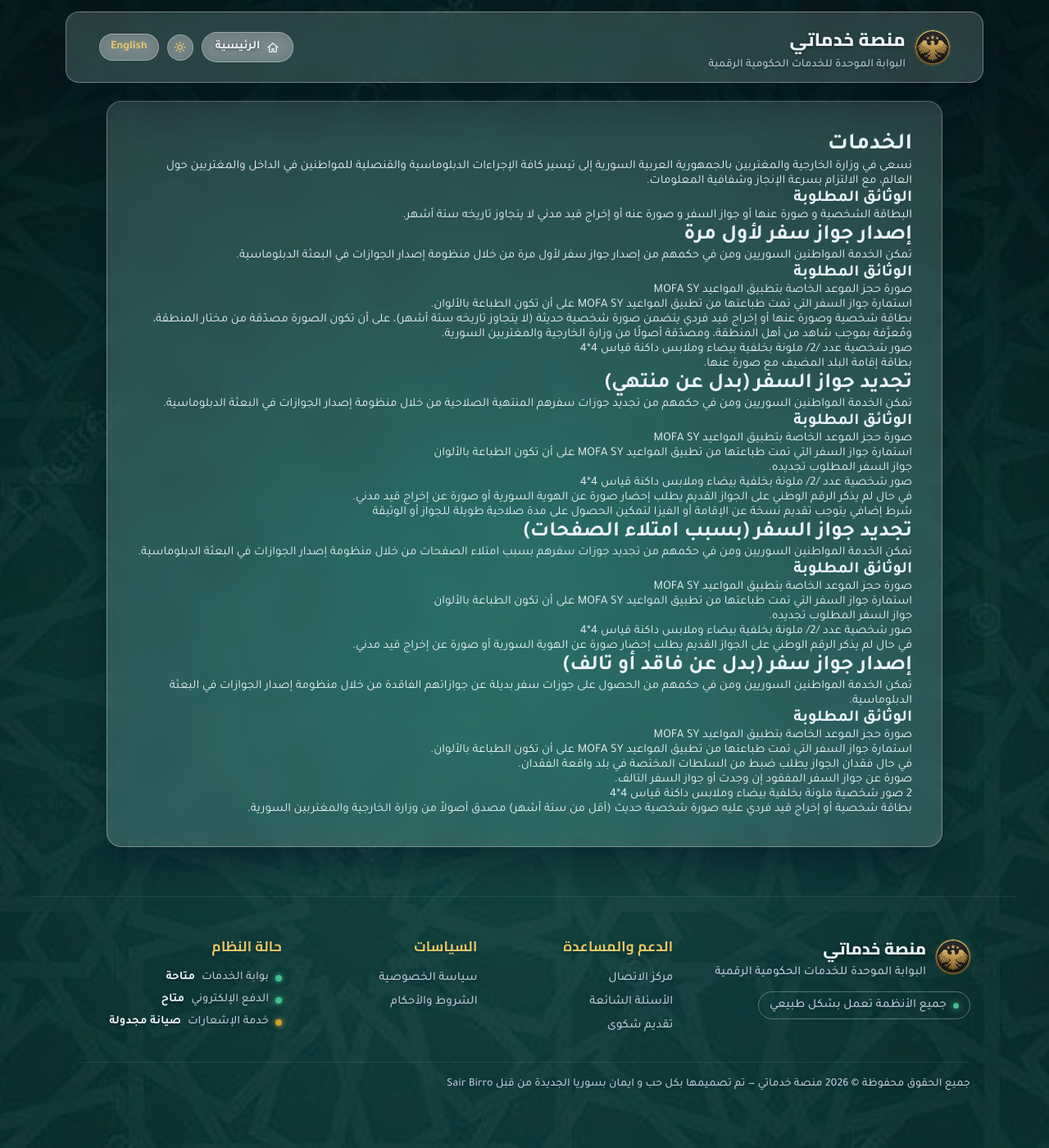
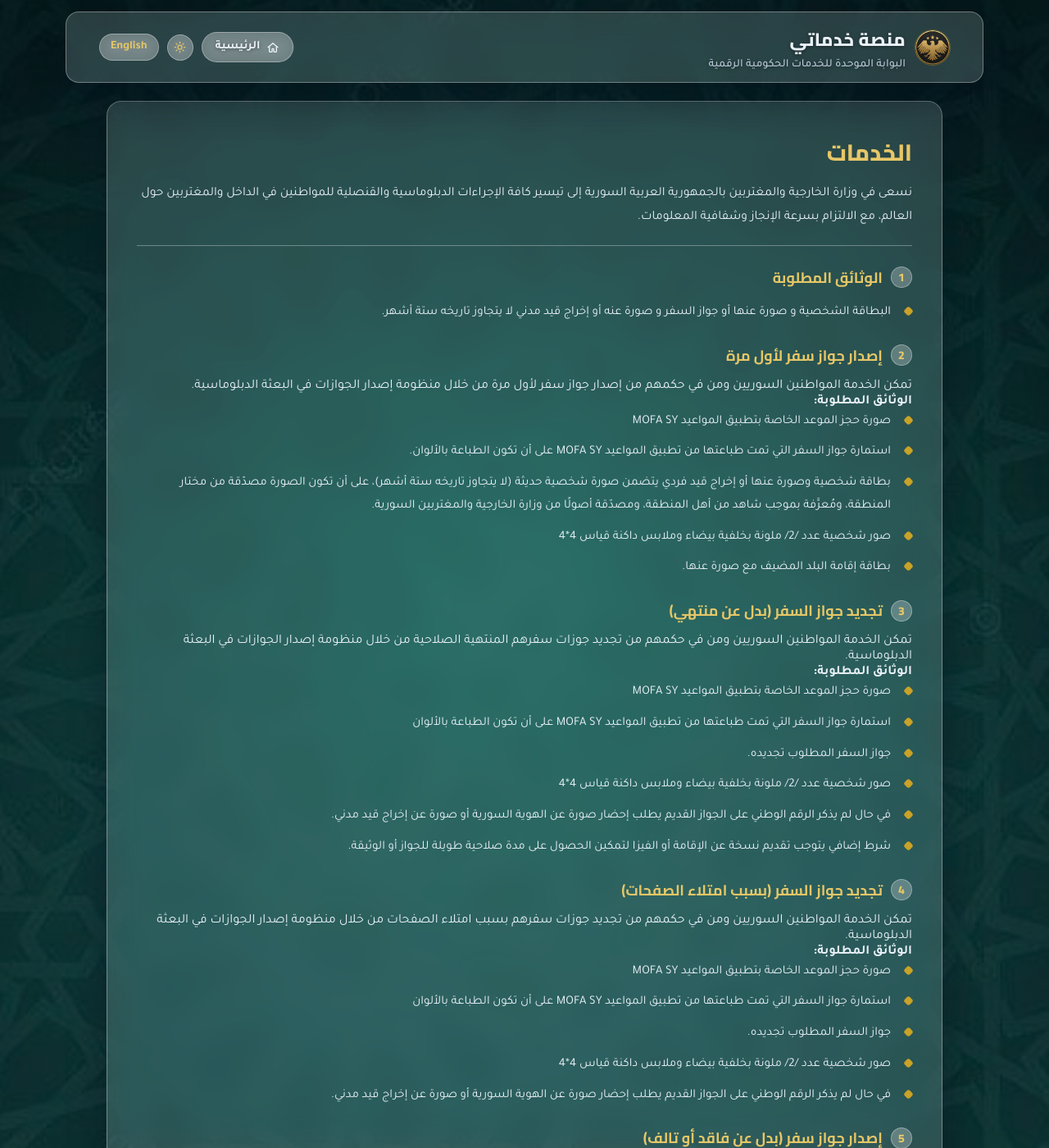
Before and after one commit to sairbirro/kadamat, a Jekyll site: the page built from page1.html, in a window 1280 px wide and 1400 px high. Shown: the whole window at 82% size. Built offline with Jekyll 4.4.1, drawn with Linux system fonts in a browser that asks for light colours.

Commit message:
Update page title and content sections in HTML

```diff
--- a/page1.html
+++ b/page1.html
@@ -1,58 +1,72 @@
 ---
 layout: default
-title: "العنوان"
+title: "الخدمات"
 ---
 
   <main class="page-content">
     <div class="content-card">
+      <h2 class="page-title" data-i18n="pageTitle">الخدمات</h2>
+      <p class="page-lead" data-i18n="pageLead">نسعى في وزارة الخارجية والمغتربين بالجمهورية العربية السورية إلى تيسير كافة الإجراءات الدبلوماسية والقنصلية للمواطنين في الداخل والمغتربين حول العالم، مع الالتزام بسرعة الإنجاز وشفافية المعلومات.</p>
 
-      <h2 style="font-size:28px;">الخدمات</h2>
-      <p style="font-size:15px;">نسعى في وزارة الخارجية والمغتربين بالجمهورية العربية السورية إلى تيسير كافة الإجراءات الدبلوماسية والقنصلية للمواطنين في الداخل والمغتربين حول العالم، مع الالتزام بسرعة الإنجاز وشفافية المعلومات.</p>
+      <div class="content-section">
+        <h3><span class="sec-num">1</span> <span data-i18n="sec1Title">الوثائق المطلوبة</span></h3>
+        <ul class="req-list">
+          <li data-i18n="sec1Item1">البطاقة الشخصية و صورة عنها أو جواز السفر و صورة عنه أو إخراج قيد مدني لا يتجاوز تاريخه ستة أشهر.</li>
+        </ul>
+      </div>
 
-      <h3 style="font-size:20px;">الوثائق المطلوبة</h3>
-      <p style="font-size:15px;">البطاقة الشخصية و صورة عنها أو جواز السفر و صورة عنه أو إخراج قيد مدني لا يتجاوز تاريخه ستة أشهر.</p>
+      <div class="content-section">
+        <h3><span class="sec-num">2</span> <span data-i18n="sec2Title">إصدار جواز سفر لأول مرة</span></h3>
+        <p data-i18n="sec2Lead">تمكن الخدمة المواطنين السوريين ومن في حكمهم من إصدار جواز سفر لأول مرة من خلال منظومة إصدار الجوازات في البعثة الدبلوماسية.</p>
+        <strong data-i18n="sec2ReqLabel">الوثائق المطلوبة:</strong>
+        <ul class="req-list">
+          <li data-i18n="sec2Item1">صورة حجز الموعد الخاصة بتطبيق المواعيد MOFA SY</li>
+          <li data-i18n="sec2Item2">استمارة جواز السفر التي تمت طباعتها من تطبيق المواعيد MOFA SY على أن تكون الطباعة بالألوان.</li>
+          <li data-i18n="sec2Item3">بطاقة شخصية وصورة عنها أو إخراج قيد فردي يتضمن صورة شخصية حديثة (لا يتجاوز تاريخه ستة أشهر)، على أن تكون الصورة مصدّقة من مختار المنطقة، ومُعرَّفة بموجب شاهد من أهل المنطقة، ومصدّقة أصولًا من وزارة الخارجية والمغتربين السورية.</li>
+          <li data-i18n="sec2Item4">صور شخصية عدد /2/ ملونة بخلفية بيضاء وملابس داكنة قياس 4*4</li>
+          <li data-i18n="sec2Item5">بطاقة إقامة البلد المضيف مع صورة عنها.</li>
+        </ul>
+      </div>
 
-      <h2 style="font-size:26px;">إصدار جواز سفر لأول مرة</h2>
-      <p style="font-size:15px;">تمكن الخدمة المواطنين السوريين ومن في حكمهم من إصدار جواز سفر لأول مرة من خلال منظومة إصدار الجوازات في البعثة الدبلوماسية.</p>
+      <div class="content-section">
+        <h3><span class="sec-num">3</span> <span data-i18n="sec3Title">تجديد جواز السفر (بدل عن منتهي)</span></h3>
+        <p data-i18n="sec3Lead">تمكن الخدمة المواطنين السوريين ومن في حكمهم من تجديد جوزات سفرهم المنتهية الصلاحية من خلال منظومة إصدار الجوازات في البعثة الدبلوماسية.</p>
+        <strong data-i18n="sec3ReqLabel">الوثائق المطلوبة:</strong>
+        <ul class="req-list">
+          <li data-i18n="sec3Item1">صورة حجز الموعد الخاصة بتطبيق المواعيد MOFA SY</li>
+          <li data-i18n="sec3Item2">استمارة جواز السفر التي تمت طباعتها من تطبيق المواعيد MOFA SY على أن تكون الطباعة بالألوان</li>
+          <li data-i18n="sec3Item3">جواز السفر المطلوب تجديده.</li>
+          <li data-i18n="sec3Item4">صور شخصية عدد /2/ ملونة بخلفية بيضاء وملابس داكنة قياس 4*4</li>
+          <li data-i18n="sec3Item5">في حال لم يذكر الرقم الوطني على الجواز القديم يطلب إحضار صورة عن الهوية السورية أو صورة عن إخراج قيد مدني.</li>
+          <li data-i18n="sec3Item6">شرط إضافي يتوجب تقديم نسخة عن الإقامة أو الفيزا لتمكين الحصول على مدة صلاحية طويلة للجواز أو الوثيقة.</li>
+        </ul>
+      </div>
 
-      <h3 style="font-size:20px;">الوثائق المطلوبة</h3>
-      <p style="font-size:15px;">صورة حجز الموعد الخاصة بتطبيق المواعيد MOFA SY</p>
-      <p style="font-size:15px;">استمارة جواز السفر التي تمت طباعتها من تطبيق المواعيد MOFA SY على أن تكون الطباعة بالألوان.</p>
-      <p style="font-size:15px;">بطاقة شخصية وصورة عنها أو إخراج قيد فردي يتضمن صورة شخصية حديثة (لا يتجاوز تاريخه ستة أشهر)، على أن تكون الصورة مصدّقة من مختار المنطقة، ومُعرَّفة بموجب شاهد من أهل المنطقة، ومصدّقة أصولًا من وزارة الخارجية والمغتربين السورية.</p>
-      <p style="font-size:15px;">صور شخصية عدد /2/ ملونة بخلفية بيضاء وملابس داكنة قياس 4*4</p>
-      <p style="font-size:15px;">بطاقة إقامة البلد المضيف مع صورة عنها.</p>
+      <div class="content-section">
+        <h3><span class="sec-num">4</span> <span data-i18n="sec4Title">تجديد جواز السفر (بسبب امتلاء الصفحات)</span></h3>
+        <p data-i18n="sec4Lead">تمكن الخدمة المواطنين السوريين ومن في حكمهم من تجديد جوزات سفرهم بسبب امتلاء الصفحات من خلال منظومة إصدار الجوازات في البعثة الدبلوماسية.</p>
+        <strong data-i18n="sec4ReqLabel">الوثائق المطلوبة:</strong>
+        <ul class="req-list">
+          <li data-i18n="sec4Item1">صورة حجز الموعد الخاصة بتطبيق المواعيد MOFA SY</li>
+          <li data-i18n="sec4Item2">استمارة جواز السفر التي تمت طباعتها من تطبيق المواعيد MOFA SY على أن تكون الطباعة بالألوان</li>
+          <li data-i18n="sec4Item3">جواز السفر المطلوب تجديده.</li>
+          <li data-i18n="sec4Item4">صور شخصية عدد /2/ ملونة بخلفية بيضاء وملابس داكنة قياس 4*4</li>
+          <li data-i18n="sec4Item5">في حال لم يذكر الرقم الوطني على الجواز القديم يطلب إحضار صورة عن الهوية السورية أو صورة عن إخراج قيد مدني.</li>
+        </ul>
+      </div>
 
-      <h2 style="font-size:26px;">تجديد جواز السفر (بدل عن منتهي)</h2>
-      <p style="font-size:15px;">تمكن الخدمة المواطنين السوريين ومن في حكمهم من تجديد جوزات سفرهم المنتهية الصلاحية من خلال منظومة إصدار الجوازات في البعثة الدبلوماسية.</p>
-
-      <h3 style="font-size:20px;">الوثائق المطلوبة</h3>
-      <p style="font-size:15px;">صورة حجز الموعد الخاصة بتطبيق المواعيد MOFA SY</p>
-      <p style="font-size:15px;">استمارة جواز السفر التي تمت طباعتها من تطبيق المواعيد MOFA SY على أن تكون الطباعة بالألوان</p>
-      <p style="font-size:15px;">جواز السفر المطلوب تجديده.</p>
-      <p style="font-size:15px;">صور شخصية عدد /2/ ملونة بخلفية بيضاء وملابس داكنة قياس 4*4</p>
-      <p style="font-size:15px;">في حال لم يذكر الرقم الوطني على الجواز القديم يطلب إحضار صورة عن الهوية السورية أو صورة عن إخراج قيد مدني.</p>
-      <p style="font-size:15px;">شرط إضافي يتوجب تقديم نسخة عن الإقامة أو الفيزا لتمكين الحصول على مدة صلاحية طويلة للجواز أو الوثيقة</p>
-
-      <h2 style="font-size:26px;">تجديد جواز السفر (بسبب امتلاء الصفحات)</h2>
-      <p style="font-size:15px;">تمكن الخدمة المواطنين السوريين ومن في حكمهم من تجديد جوزات سفرهم بسبب امتلاء الصفحات من خلال منظومة إصدار الجوازات في البعثة الدبلوماسية.</p>
-
-      <h3 style="font-size:20px;">الوثائق المطلوبة</h3>
-      <p style="font-size:15px;">صورة حجز الموعد الخاصة بتطبيق المواعيد MOFA SY</p>
-      <p style="font-size:15px;">استمارة جواز السفر التي تمت طباعتها من تطبيق المواعيد MOFA SY على أن تكون الطباعة بالألوان</p>
-      <p style="font-size:15px;">جواز السفر المطلوب تجديده.</p>
-      <p style="font-size:15px;">صور شخصية عدد /2/ ملونة بخلفية بيضاء وملابس داكنة قياس 4*4</p>
-      <p style="font-size:15px;">في حال لم يذكر الرقم الوطني على الجواز القديم يطلب إحضار صورة عن الهوية السورية أو صورة عن إخراج قيد مدني.</p>
-
-      <h2 style="font-size:26px;">إصدار جواز سفر (بدل عن فاقد أو تالف)</h2>
-      <p style="font-size:15px;">تمكن الخدمة المواطنين السوريين ومن في حكمهم من الحصول على جوزات سفر بديلة عن جوازاتهم الفاقدة من خلال منظومة إصدار الجوازات في البعثة الدبلوماسية.</p>
-
-      <h3 style="font-size:20px;">الوثائق المطلوبة</h3>
-      <p style="font-size:15px;">صورة حجز الموعد الخاصة بتطبيق المواعيد MOFA SY</p>
-      <p style="font-size:15px;">استمارة جواز السفر التي تمت طباعتها من تطبيق المواعيد MOFA SY على أن تكون الطباعة بالألوان.</p>
-      <p style="font-size:15px;">في حال فقدان الجواز يطلب ضبط من السلطات المختصة في بلد واقعة الفقدان.</p>
-      <p style="font-size:15px;">صورة عن جواز السفر المفقود إن وجدت أو جواز السفر التالف.</p>
-      <p style="font-size:15px;">2 صور شخصية ملونة بخلفية بيضاء وملابس داكنة قياس 4*4</p>
-      <p style="font-size:15px;">بطاقة شخصية أو إخراج قيد فردي عليه صورة شخصية حديث (أقل من ستة أشهر) مصدق أصولاً من وزارة الخارجية والمغتربين السورية.</p>
-
+      <div class="content-section">
+        <h3><span class="sec-num">5</span> <span data-i18n="sec5Title">إصدار جواز سفر (بدل عن فاقد أو تالف)</span></h3>
+        <p data-i18n="sec5Lead">تمكن الخدمة المواطنين السوريين ومن في حكمهم من الحصول على جوزات سفر بديلة عن جوازاتهم الفاقدة من خلال منظومة إصدار الجوازات في البعثة الدبلوماسية.</p>
+        <strong data-i18n="sec5ReqLabel">الوثائق المطلوبة:</strong>
+        <ul class="req-list">
+          <li data-i18n="sec5Item1">صورة حجز الموعد الخاصة بتطبيق المواعيد MOFA SY</li>
+          <li data-i18n="sec5Item2">استمارة جواز السفر التي تمت طباعتها من تطبيق المواعيد MOFA SY على أن تكون الطباعة بالألوان.</li>
+          <li data-i18n="sec5Item3">في حال فقدان الجواز يطلب ضبط من السلطات المختصة في بلد واقعة الفقدان.</li>
+          <li data-i18n="sec5Item4">صورة عن جواز السفر المفقود إن وجدت أو جواز السفر التالف.</li>
+          <li data-i18n="sec5Item5">2 صور شخصية ملونة بخلفية بيضاء وملابس داكنة قياس 4*4</li>
+          <li data-i18n="sec5Item6">بطاقة شخصية أو إخراج قيد فردي عليه صورة شخصية حديث (أقل من ستة أشهر) مصدق أصولاً من وزارة الخارجية والمغتربين السورية.</li>
+        </ul>
+      </div>
     </div>
   </main>
```
